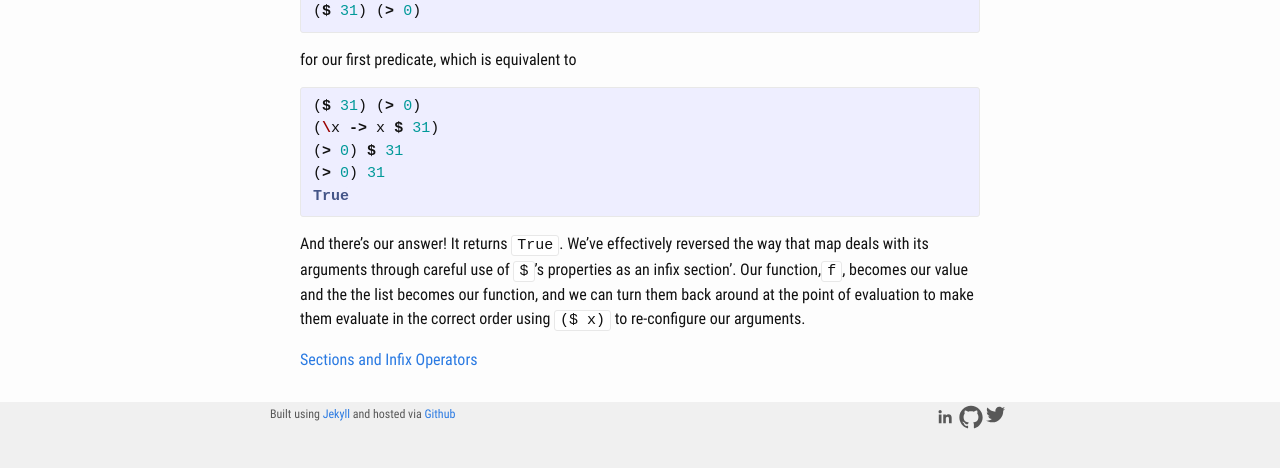
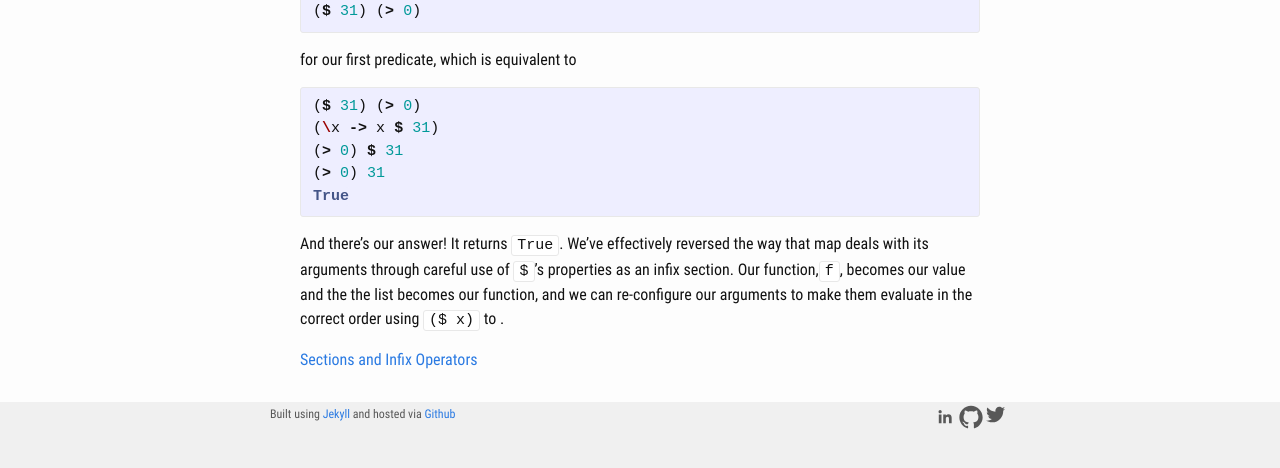
Before and after one commit to pbsugg/pbsugg.github.io, a Jekyll site: the page built from _posts/2016-07-29-haskell-sectioning.md, in a window 1280 px wide and 900 px high, scrolled down 2238 px. Shown: the top 468 px of the window. Built offline with Jekyll 4.4.1, drawn with Linux system fonts in a browser that asks for light colours.

Commit message:
more small typos

````diff
--- a/_posts/2016-07-29-haskell-sectioning.md
+++ b/_posts/2016-07-29-haskell-sectioning.md
@@ -62,6 +62,6 @@
 True
 ```
 
-And there's our answer! It returns `True`.  We've effectively reversed the way that map deals with its arguments through careful use of `$`'s properties as an infix section'. Our function,`f`, becomes our value and the the list becomes our function, and we can turn them back around at the point of evaluation to make them evaluate in the correct order using `($ x)` to re-configure our arguments.
+And there's our answer! It returns `True`.  We've effectively reversed the way that map deals with its arguments through careful use of `$`'s properties as an infix section. Our function,`f`, becomes our value and the the list becomes our function, and we can re-configure our arguments to make them evaluate in the correct order using `($ x)` to .
 
 [Sections and Infix Operators](https://wiki.haskell.org/Section_of_an_infix_operator)
````
